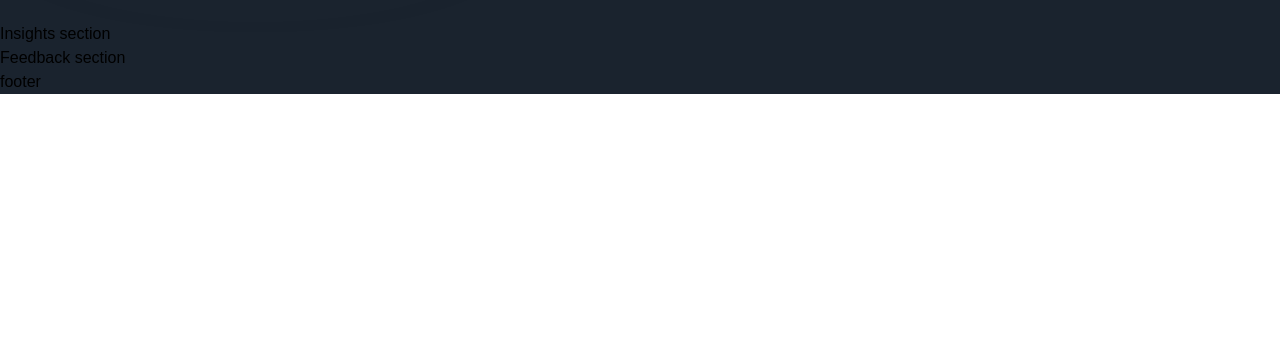
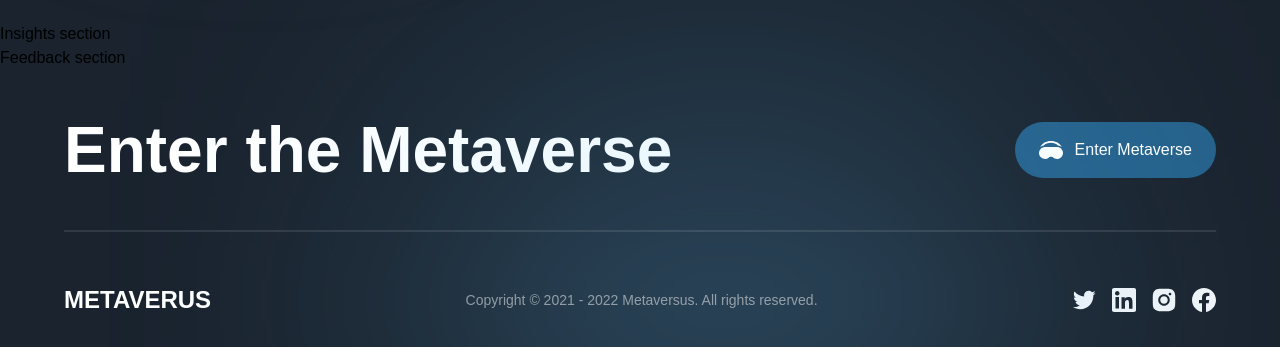
Before and after one commit to EdwardTymoshuk/metaversus-next-react-app, a Next.js app: page / in a window 1280 px wide. Shown: the part 3745-4092 px from the top of the page. Before the commit the page ends 3839 px from the top, so only its background shows below. Built offline with nearby package versions, Linux system fonts and the light colour scheme; a web font is replaced by a local one.

Commit message:
footer section

```diff
--- a/components/Footer.jsx
+++ b/components/Footer.jsx
@@ -1,9 +1,62 @@
-'use client';
+"use client";
+
+import { motion } from "framer-motion";
+import { socials } from "../constants";
+
+import styles from "../styles";
+import { footerVariants } from "../utils/motion";
 
 const Footer = () => (
-  <footer>
-    footer
-  </footer>
+  <motion.footer
+    variants={footerVariants}
+    initial="hidden"
+    whileInView="show"
+    className={`${styles.xPaddings} py-8 relative`}
+  >
+    <div className="footer-gradient" />
+    <div className={`${styles.innerWidth} mx-auto flex flex-col gap-8`}>
+      <div className="flex items-center justify-between flex-wrap gap-5">
+        <h4 className="font-bold md:text-[64px] text-[44px] text-white">
+          Enter the Metaverse
+        </h4>
+        <button
+          type="button"
+          className="flex items-center h-fit py-4 px-6 bg-[#25618B] rounded-[32px] gap-[12px] hover:cursor"
+        >
+          <img
+            src="/headset.svg"
+            alt="headset"
+            className="w-[24px] h-[24px] object-contain"
+          />
+          <span className="font-normal text-[16px] text-white">
+            Enter Metaverse
+          </span>
+        </button>
+      </div>
+
+      <div className="flex flex-col">
+        <div className="mb-[50px] h-[2px] bg-white opacity-10" />
+
+        <div className="flex items-center justify-between flex-wrap gap-4">
+          <h4 className="font-extrabold text-[24px] text-white">METAVERUS</h4>
+          <p className="font-normal text-[14px] text-white opacity-50">
+            Copyright © 2021 - 2022 Metaversus. All rights reserved.
+          </p>
+
+          <div className="flex gap-4">
+            {socials.map((social) => (
+              <img
+                key={social.name}
+                src={social.url}
+                alt={social.name}
+                className="w-[24px] h-[24px] object-contain cursor-pointer"
+              />
+            ))}
+          </div>
+        </div>
+      </div>
+    </div>
+  </motion.footer>
 );
 
 export default Footer;
```
